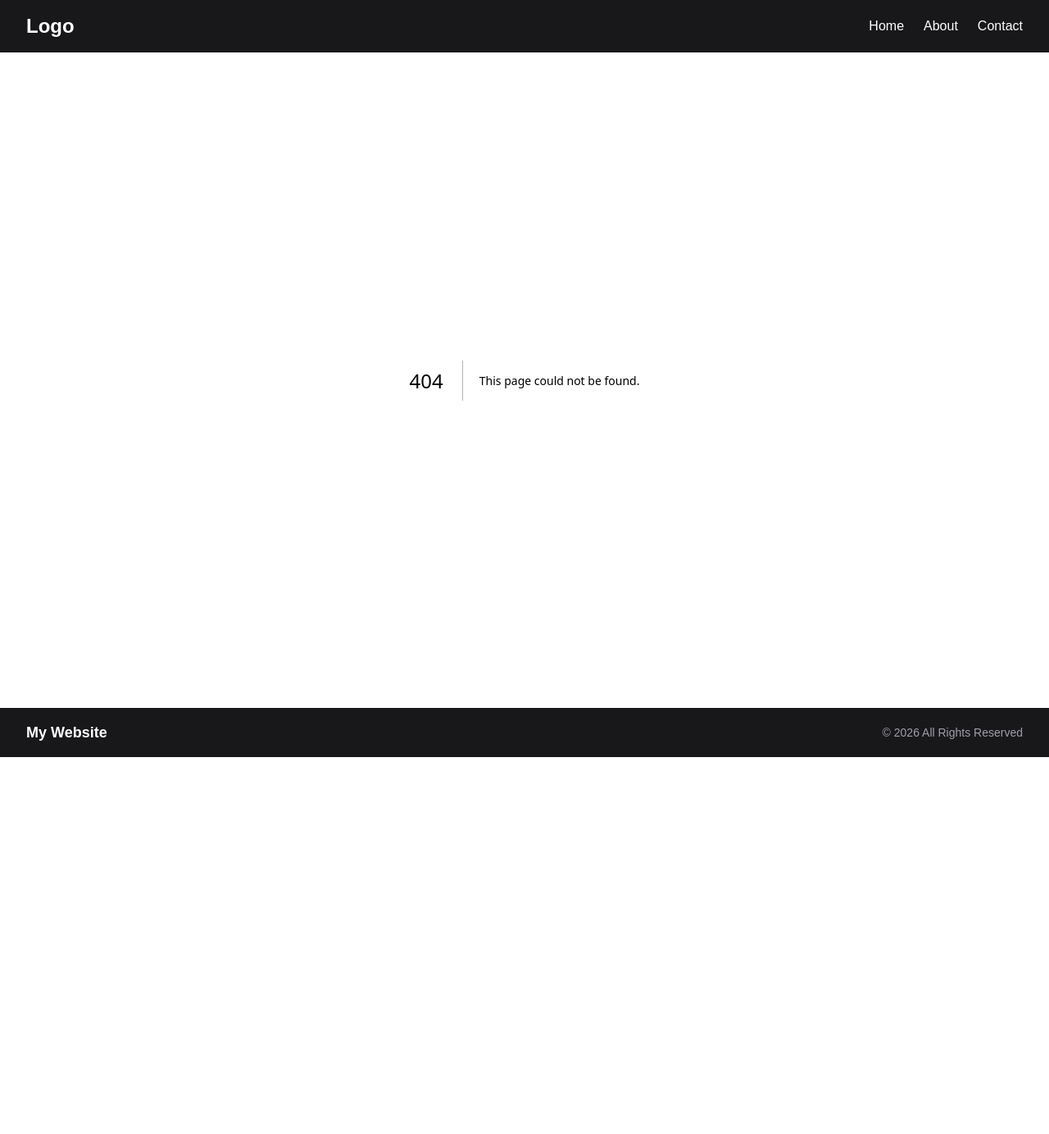
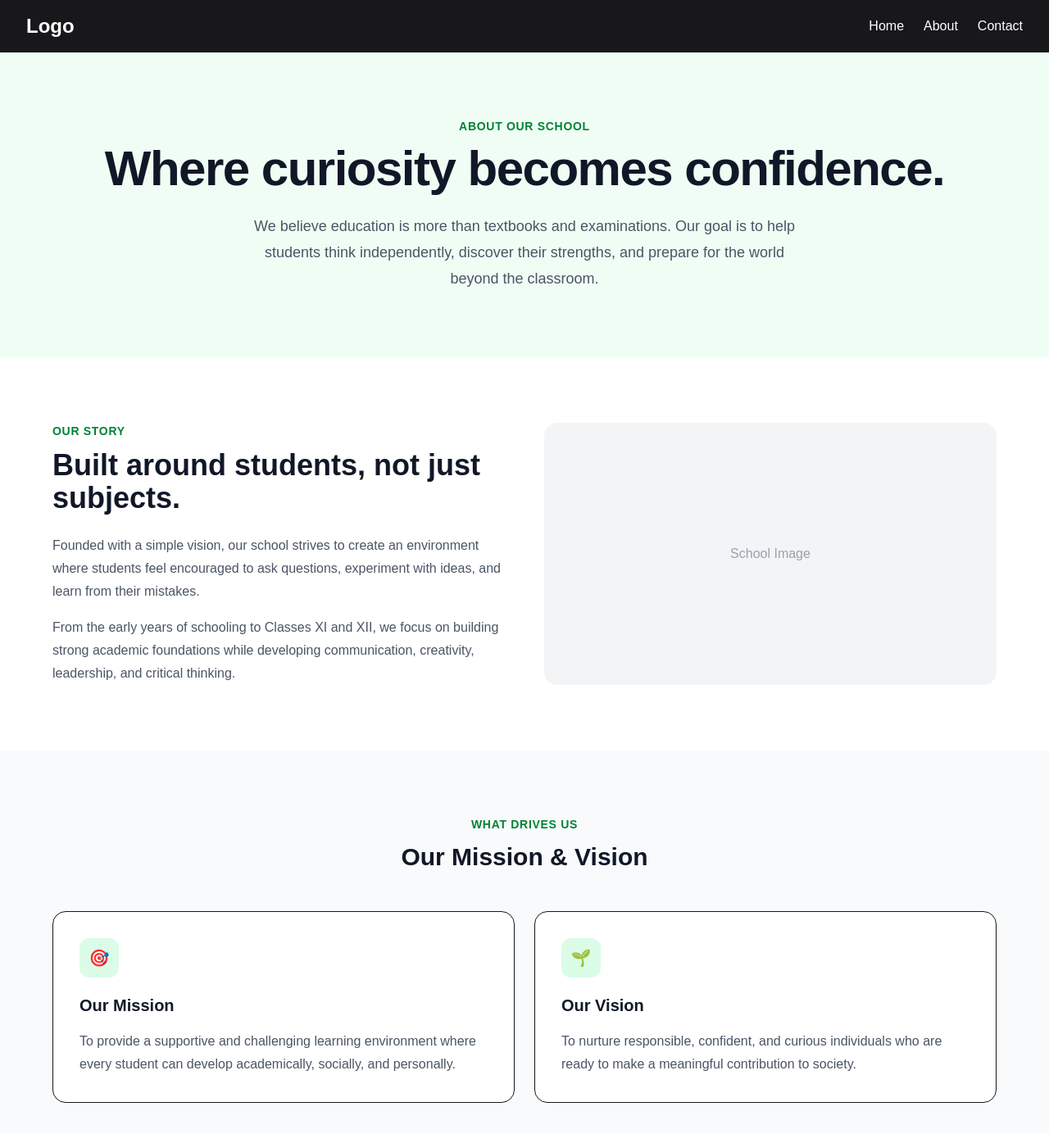
Before and after one commit to harshaggarwal04/testing-repo, a Next.js app: page /about-us in a window 1280 px wide. Before the commit this address had no page. Shown: the top 1384 px of the page at 82% size. Before the commit the page ends 924 px from the top, so only its background shows below. Built offline with nearby package versions, Linux system fonts and the light colour scheme.

Commit message:
Created about us page

```diff
--- /dev/null
+++ b/app/about-us/page.tsx
@@ -0,0 +1,188 @@
+export default function AboutPage() {
+  return (
+    <main className="min-h-screen bg-white">
+
+      {/* Hero Section */}
+      <section className="bg-green-50 px-6 py-20">
+        <div className="mx-auto max-w-6xl text-center">
+          <p className="mb-3 text-sm font-semibold uppercase tracking-wider text-green-700">
+            About Our School
+          </p>
+
+          <h1 className="text-4xl font-bold tracking-tight text-gray-900 md:text-6xl">
+            Where curiosity becomes confidence.
+          </h1>
+
+          <p className="mx-auto mt-6 max-w-2xl text-lg leading-8 text-gray-600">
+            We believe education is more than textbooks and examinations.
+            Our goal is to help students think independently, discover their
+            strengths, and prepare for the world beyond the classroom.
+          </p>
+        </div>
+      </section>
+
+      {/* Our Story */}
+      <section className="px-6 py-20">
+        <div className="mx-auto grid max-w-6xl items-center gap-12 md:grid-cols-2">
+
+          <div>
+            <p className="text-sm font-semibold uppercase tracking-wider text-green-700">
+              Our Story
+            </p>
+
+            <h2 className="mt-3 text-3xl font-bold text-gray-900 md:text-4xl">
+              Built around students, not just subjects.
+            </h2>
+
+            <p className="mt-6 leading-7 text-gray-600">
+              Founded with a simple vision, our school strives to create an
+              environment where students feel encouraged to ask questions,
+              experiment with ideas, and learn from their mistakes.
+            </p>
+
+            <p className="mt-4 leading-7 text-gray-600">
+              From the early years of schooling to Classes XI and XII, we
+              focus on building strong academic foundations while developing
+              communication, creativity, leadership, and critical thinking.
+            </p>
+          </div>
+
+          <div className="flex min-h-80 items-center justify-center rounded-2xl bg-gray-100">
+            <span className="text-gray-400">
+              School Image
+            </span>
+          </div>
+
+        </div>
+      </section>
+
+      {/* Mission & Vision */}
+      <section className="bg-gray-50 px-6 py-20">
+        <div className="mx-auto max-w-6xl">
+
+          <div className="mb-12 text-center">
+            <p className="text-sm font-semibold uppercase tracking-wider text-green-700">
+              What Drives Us
+            </p>
+
+            <h2 className="mt-3 text-3xl font-bold text-gray-900">
+              Our Mission & Vision
+            </h2>
+          </div>
+
+          <div className="grid gap-6 md:grid-cols-2">
+
+            <div className="rounded-2xl border bg-white p-8">
+              <div className="mb-5 flex h-12 w-12 items-center justify-center rounded-xl bg-green-100 text-xl">
+                🎯
+              </div>
+
+              <h3 className="text-xl font-semibold text-gray-900">
+                Our Mission
+              </h3>
+
+              <p className="mt-4 leading-7 text-gray-600">
+                To provide a supportive and challenging learning environment
+                where every student can develop academically, socially, and
+                personally.
+              </p>
+            </div>
+
+            <div className="rounded-2xl border bg-white p-8">
+              <div className="mb-5 flex h-12 w-12 items-center justify-center rounded-xl bg-green-100 text-xl">
+                🌱
+              </div>
+
+              <h3 className="text-xl font-semibold text-gray-900">
+                Our Vision
+              </h3>
+
+              <p className="mt-4 leading-7 text-gray-600">
+                To nurture responsible, confident, and curious individuals
+                who are ready to make a meaningful contribution to society.
+              </p>
+            </div>
+
+          </div>
+        </div>
+      </section>
+
+      {/* Values */}
+      <section className="px-6 py-20">
+        <div className="mx-auto max-w-6xl">
+
+          <div className="mb-12">
+            <p className="text-sm font-semibold uppercase tracking-wider text-green-700">
+              Our Values
+            </p>
+
+            <h2 className="mt-3 text-3xl font-bold text-gray-900 md:text-4xl">
+              The principles behind our classrooms.
+            </h2>
+          </div>
+
+          <div className="grid gap-6 sm:grid-cols-2 lg:grid-cols-4">
+
+            {[
+              {
+                title: "Curiosity",
+                description:
+                  "We encourage students to question, explore, and discover.",
+              },
+              {
+                title: "Integrity",
+                description:
+                  "We value honesty, responsibility, and doing what is right.",
+              },
+              {
+                title: "Excellence",
+                description:
+                  "We encourage students to continuously improve and aim higher.",
+              },
+              {
+                title: "Empathy",
+                description:
+                  "We build a community where students respect and support one another.",
+              },
+            ].map((value) => (
+              <div
+                key={value.title}
+                className="rounded-2xl border p-6 transition hover:-translate-y-1 hover:shadow-md"
+              >
+                <h3 className="text-lg font-semibold text-gray-900">
+                  {value.title}
+                </h3>
+
+                <p className="mt-3 text-sm leading-6 text-gray-600">
+                  {value.description}
+                </p>
+              </div>
+            ))}
+
+          </div>
+        </div>
+      </section>
+
+      {/* CTA */}
+      <section className="px-6 pb-20">
+        <div className="mx-auto max-w-6xl rounded-3xl bg-green-700 px-8 py-14 text-center text-white md:px-16">
+
+          <h2 className="text-3xl font-bold md:text-4xl">
+            Come and experience our school.
+          </h2>
+
+          <p className="mx-auto mt-4 max-w-xl text-green-100">
+            Discover a learning environment designed to help students grow,
+            explore, and prepare for their future.
+          </p>
+
+          <button className="mt-8 rounded-lg bg-white px-6 py-3 font-semibold text-green-700 transition hover:bg-green-50">
+            Explore Admissions
+          </button>
+
+        </div>
+      </section>
+
+    </main>
+  );
+}
```
